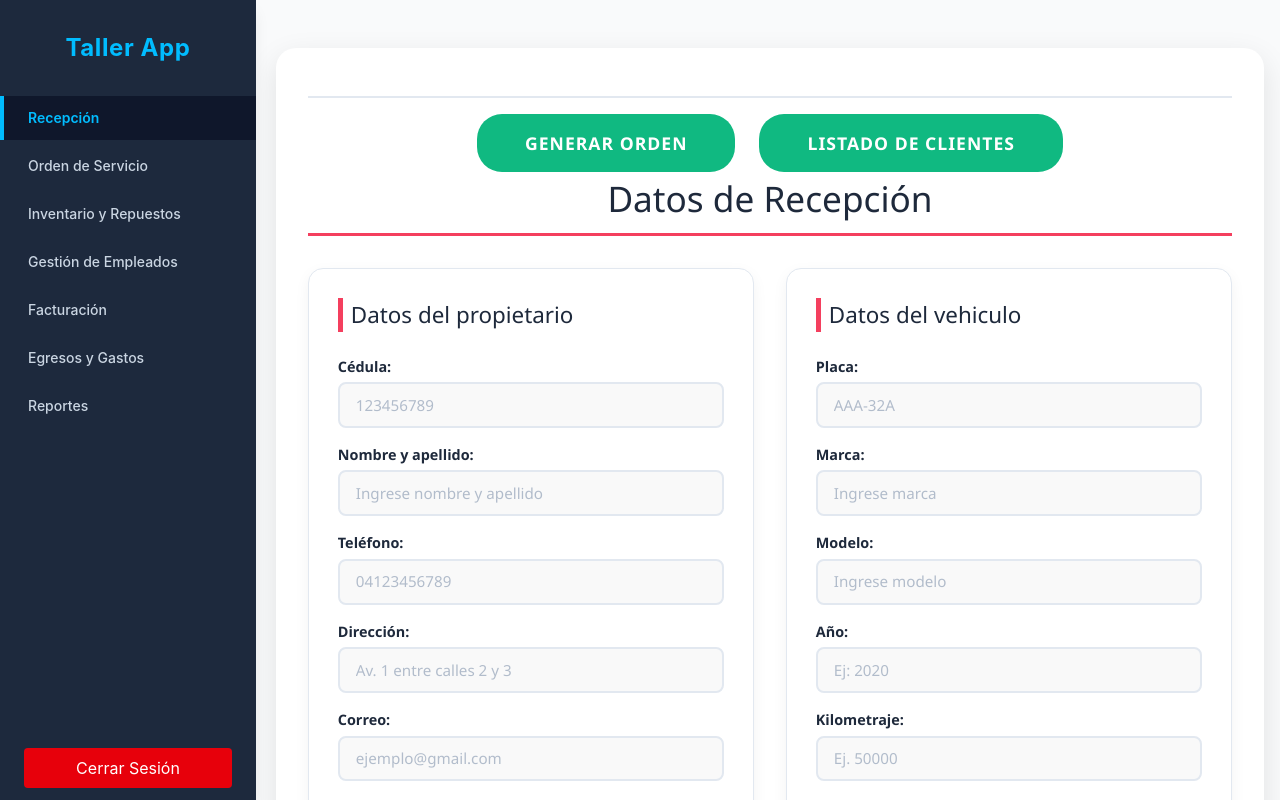
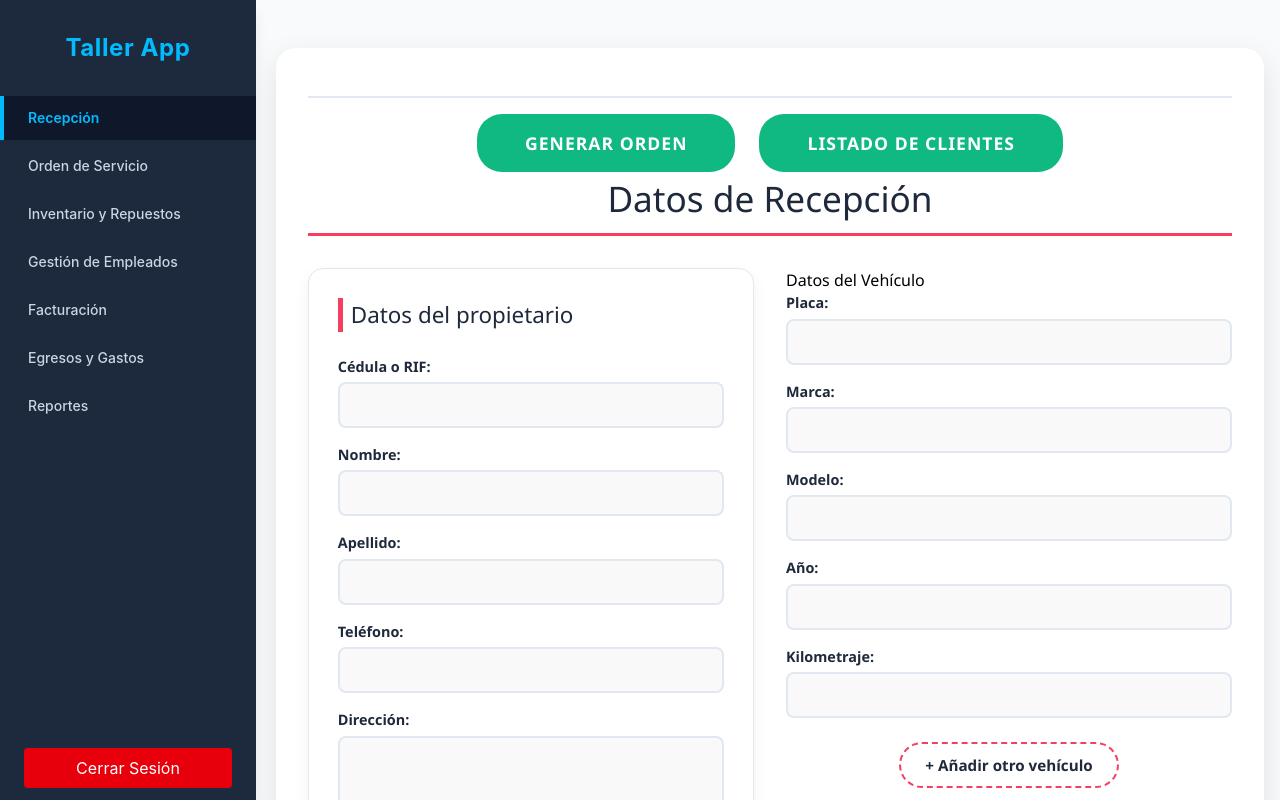
Before and after one commit to Iverson-Vargas/Frontend-Taller-Mecanico, a React (Vite) app: page /Prueba/Recepcion in a window 1280 px wide. Shown: the top 800 px of the page. Built offline with nearby package versions, Linux system fonts and the light colour scheme.

Commit message:
Cmabios en formulario de recepcion

```diff
--- a/src/pages/Recepcion.jsx
+++ b/src/pages/Recepcion.jsx
@@ -1,8 +1,22 @@
 import '../assets/recepcion.css';
 import { useNavigate } from 'react-router-dom';
+import { useState } from 'react';
 
 export const Recepcion = () => {
     const navigate = useNavigate();
+
+    const [formData, setFormData] = useState({
+        cedula_rif: '',
+        nombre: '',
+        apellido: '',
+        telefono: '',
+        direccion: '',
+        placa: '',
+        marca: '',
+        modelo: '',
+        ano: '',
+        kilometraje: ''
+    });
 
     const handGenerarServicio = () => {
         navigate('/Prueba/Orden-Servicio');
@@ -10,6 +24,39 @@ export const Recepcion = () => {
 
     const handListaClientes = () => {
         navigate('/Prueba/Listado-Clientes');
+    };
+
+    const handleChange = (e) => {
+        setFormData({
+            ...formData,
+            [e.target.name]: e.target.value
+        });
+    };
+
+    const handleGuardar = async () => {
+        try {
+            const respuesta = await fetch('http://localhost:3000/api/clientes/recepcion', {
+                method: 'POST',
+                headers: {
+                    'Content-Type': 'application/json'
+                },
+                body: JSON.stringify(formData)
+            });
+
+            const data = await respuesta.json();
+
+            if (respuesta.ok) {
+                alert('¡Registro exitoso!');
+                setFormData({
+                    cedula_rif: '', nombre: '', apellido: '', telefono: '', direccion: '',
+                    placa: '', marca: '', modelo: '', ano: '', kilometraje: ''
+                });
+            } else {
+                alert('Error: ' + data.error);
+            }
+        } catch (error) {
+            alert('Error al conectar con el servidor');
+        }
     };
 
     return (
@@ -22,68 +69,61 @@ export const Recepcion = () => {
             <h2>Datos de Recepción</h2>
 
             <div className="formularios">
-                {/* FORMULARIO DE REGISTRO DE CLIENTE */}
                 <div className="form-cliente">
                     <h3>Datos del propietario</h3>
 
                     <div className="campo">
-                        <label htmlFor="cedula">Cédula:</label>
-                        <input type="text" id="cedula" placeholder="123456789" />
+                        <label>Cédula o RIF:</label>
+                        <input type="text" name="cedula_rif" value={formData.cedula_rif} onChange={handleChange} />
                     </div>
 
                     <div className="campo">
-                        <label htmlFor="nombre">Nombre y apellido:</label>
-                        <input type="text" id="nombre" placeholder="Ingrese nombre y apellido" />
+                        <label>Nombre:</label>
+                        <input type="text" name="nombre" value={formData.nombre} onChange={handleChange} />
                     </div>
 
                     <div className="campo">
-                        <label htmlFor="telefono">Teléfono:</label>
-                        <input type="text" id="telefono" placeholder="04123456789" />
+                        <label>Apellido:</label>
+                        <input type="text" name="apellido" value={formData.apellido} onChange={handleChange} />
                     </div>
 
                     <div className="campo">
-                        <label htmlFor="direccion">Dirección:</label>
-                        <input type="text" id="direccion" placeholder="Av. 1 entre calles 2 y 3" />
+                        <label>Teléfono:</label>
+                        <input type="text" name="telefono" value={formData.telefono} onChange={handleChange} />
                     </div>
 
                     <div className="campo">
-                        <label htmlFor="correo">Correo:</label>
-                        <input type="text" id="correo" placeholder="ejemplo@gmail.com" />
+                        <label>Dirección:</label>
+                        <textarea name="direccion" value={formData.direccion} onChange={handleChange} rows="3"></textarea>
                     </div>
                 </div>
 
-                {/* FORMULARIO DE REGISTRO DE VEHICULO */}
-                <div className="form-cliente">
-                    <h3>Datos del vehiculo</h3>
+                <div className="form-vehiculo">
+                    <h3>Datos del Vehículo</h3>
 
                     <div className="campo">
-                        <label htmlFor="placa">Placa:</label>
-                        <input type="text" id="placa" placeholder="AAA-32A" />
+                        <label>Placa:</label>
+                        <input type="text" name="placa" value={formData.placa} onChange={handleChange} />
                     </div>
 
                     <div className="campo">
-                        <label htmlFor="marca">Marca:</label>
-                        <input type="text" id="marca" placeholder="Ingrese marca" />
+                        <label>Marca:</label>
+                        <input type="text" name="marca" value={formData.marca} onChange={handleChange} />
                     </div>
 
                     <div className="campo">
-                        <label htmlFor="modelo">Modelo:</label>
-                        <input type="text" id="modelo" placeholder="Ingrese modelo" />
+                        <label>Modelo:</label>
+                        <input type="text" name="modelo" value={formData.modelo} onChange={handleChange} />
                     </div>
 
                     <div className="campo">
-                        <label htmlFor="año">Año:</label>
-                        <input type="text" id="año" placeholder="Ej: 2020" />
+                        <label>Año:</label>
+                        <input type="text" name="ano" value={formData.ano} onChange={handleChange} />
                     </div>
 
                     <div className="campo">
-                        <label htmlFor="kilometraje">Kilometraje:</label>
-                        <input type="text" id="kilometraje" placeholder="Ej. 50000" />
-                    </div>
-
-                    <div className="campo">
-                        <label htmlFor="gasolina">Capacidad del tanque:</label>
-                        <input type="text" id="gasolina" placeholder="Ej. 50" />
+                        <label>Kilometraje:</label>
+                        <input type="text" name="kilometraje" value={formData.kilometraje} onChange={handleChange} />
                     </div>
 
                     <div className="btn-vehiculo-container">
@@ -95,8 +135,11 @@ export const Recepcion = () => {
             </div>
 
             <div className="botones-container">
-                <button className="btn-1">Guardar Registro</button>
-                <button className="btn-limpiar">Limpiar Formulario</button>
+                <button className="btn-1" onClick={handleGuardar}>Guardar Registro</button>
+                <button className="btn-limpiar" onClick={() => setFormData({
+                    cedula_rif: '', nombre: '', apellido: '', telefono: '', direccion: '',
+                    placa: '', marca: '', modelo: '', ano: '', kilometraje: ''
+                })}>Limpiar Formulario</button>
             </div>
         </div>
     );
```
